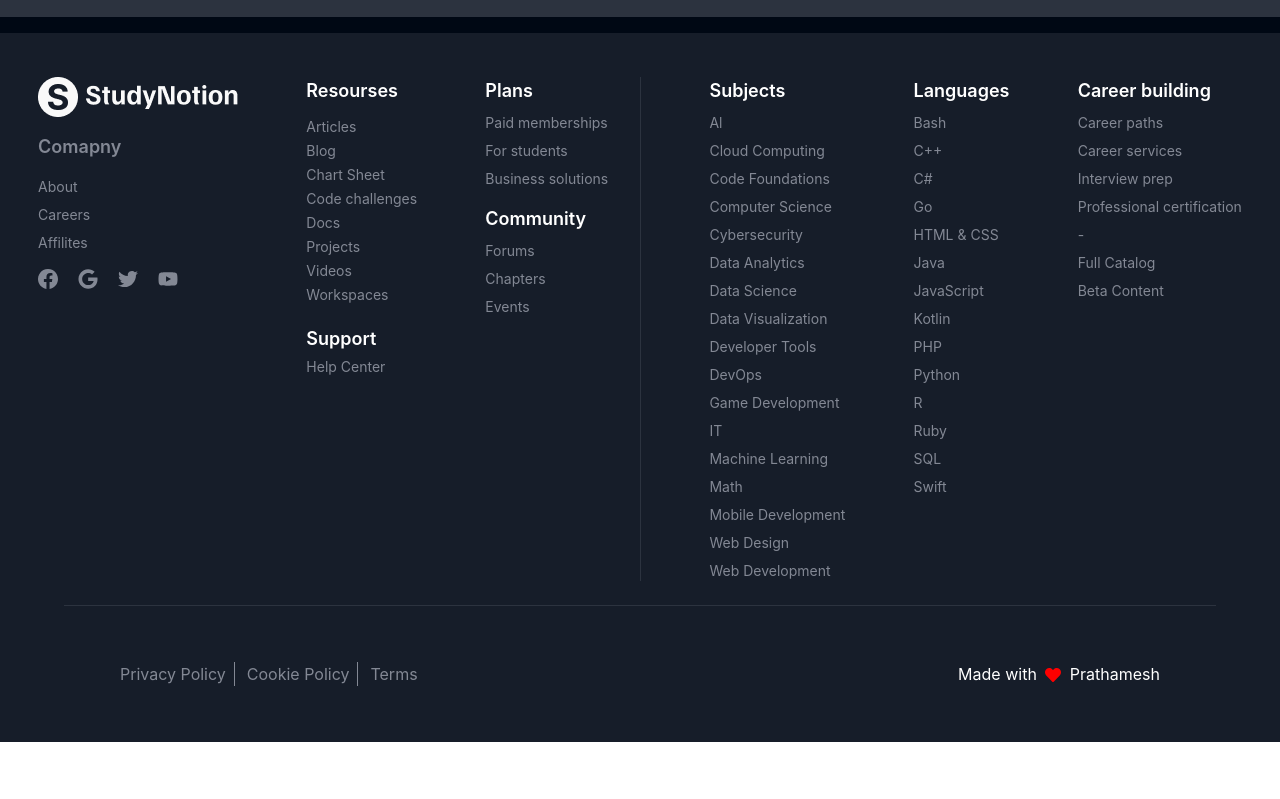
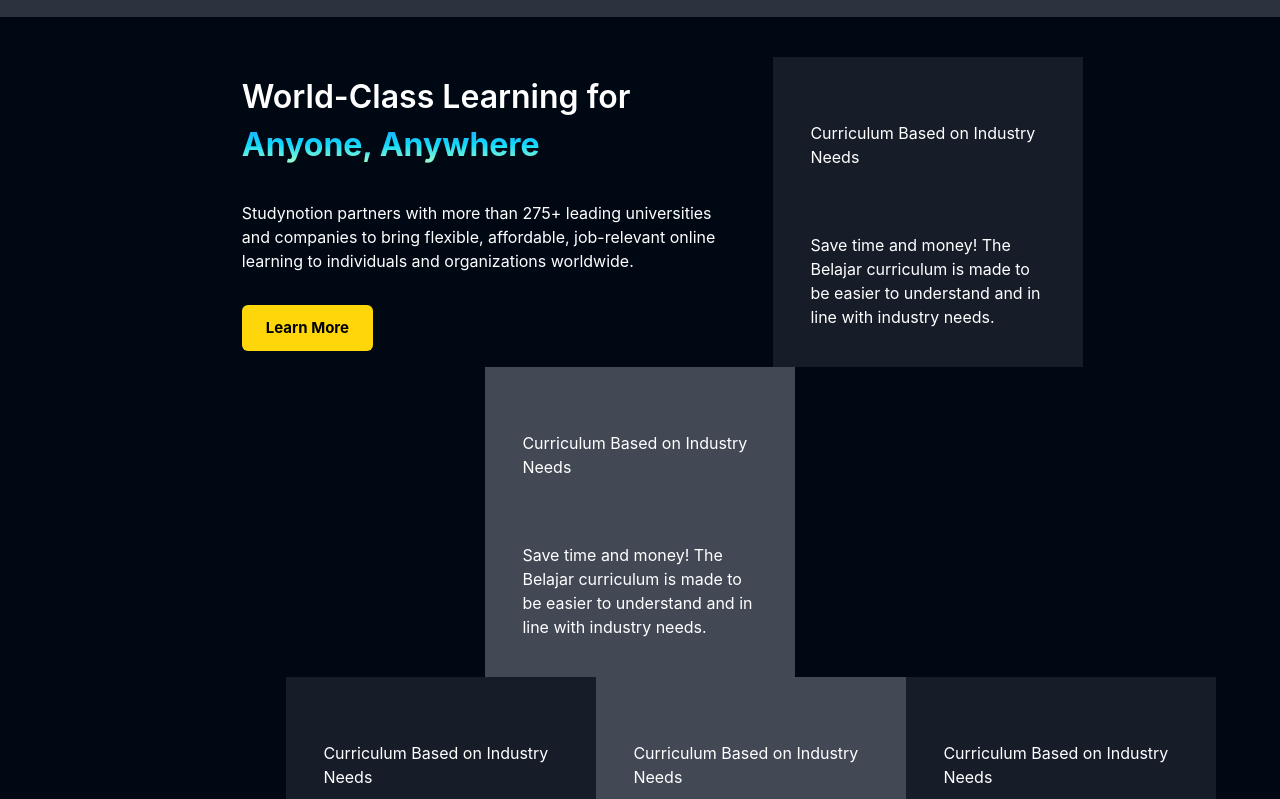
Before and after one commit to prathamesh2083/Edtech-Website, a React (Vite) app: page /about in a window 1280 px wide. Shown: the part 1761-2560 px from the top of the page. Before the commit the page ends 2503 px from the top, so only its background shows below. Built offline with nearby package versions, Linux system fonts and the light colour scheme.

Commit message:
About us updated

```diff
--- /dev/null
+++ b/src/components/Aboutpage/Box.jsx
@@ -0,0 +1,14 @@
+import React from 'react'
+
+export default function Box({heading,body,active}) {
+  return (
+    <div
+      className={` aspect-square flex flex-col justify-start gap-16 pt-16 p-8 w-[25%] min-w-[310px] text-center px-2  min-h-[220px]  ${
+        active ? "bg-richblack-800 text-white" : "bg-richblack-600"
+      } `}
+    >
+      <div className="text-start w-[80%] mx-auto">{heading}</div>
+      <div className="text-start w-[80%] mx-auto">{body}</div>
+    </div>
+  );
+}
--- a/src/pages/About.jsx
+++ b/src/pages/About.jsx
@@ -6,7 +6,8 @@
 import img3 from "../assets/Images/aboutus3.webp";
 import img4 from "../assets/Images/FoundingStory.png";
 import Footer from "../components/Homepage/Footer";
-
+import BTN from "../components/Homepage/Button";
+import Box from "../components/Aboutpage/Box.jsx";
 export default function About() {
   return (
     <div className="text-white mt-0">
@@ -98,7 +99,6 @@
             and networking opportunities.
           </div>
         </div>
-
       </div>
       <div className="px-2 text-center flex w-full justify-around h-[100px] bg-richblack-700 items-center sm:w[120%]">
         <div className="w-[25%] hover:bg-richblack-200">
@@ -117,9 +117,58 @@
           <div className="md:text-[2rem] text-[1.6rem]">50+</div>
           <div className="text-richblack-200">Awards</div>
         </div>
+      </div>
+      <div className="w-[100%] md:w-[90%] m-auto my-10 flex flex-wrap min-w-[310px] md:[600px] ">
+        <div className="w-full flex flex-wrap justify-center">
+          <div className="lg:w-[50%] w-full flex flex-col items-center text-center">
+            <div className="text-[2rem] w-full md:w-[90%] m-auto p-4 text-center md:text-start font-semibold">
+              World-Class Learning for{" "}
+              <HighlightText>Anyone, Anywhere</HighlightText>
+            </div>
+            <div className="w-full md:w-[90%] m-auto p-4  md:text-start ">
+              Studynotion partners with more than 275+ leading universities and
+              companies to bring flexible, affordable, job-relevant online
+              learning to individuals and organizations worldwide.
+            </div>
+            <div className= "  w-full md:w-[90%] m-auto p-4  md:text-start flex justify-center lg:justify-start ">
 
+            <BTN active>Learn More</BTN>
+            </div>
           </div>
 
+          <Box
+            active
+            className="w-[25%]"
+            heading="Curriculum Based on Industry Needs"
+            body="Save time and money! The Belajar curriculum is made to be easier to understand and in line with industry needs."
+          ></Box>
+          <Box
+            className="w-[25%]"
+            heading="Curriculum Based on Industry Needs"
+            body="Save time and money! The Belajar curriculum is made to be easier to understand and in line with industry needs."
+          ></Box>
+        </div>
+
+        <div className="w-full flex flex-wrap lg:justify-end justify-center">
+          <Box
+            active
+            className="w-[25%]"
+            heading="Curriculum Based on Industry Needs"
+            body="Save time and money! The Belajar curriculum is made to be easier to understand and in line with industry needs."
+          ></Box>
+          <Box
+            className="w-[25%]"
+            heading="Curriculum Based on Industry Needs"
+            body="Save time and money! The Belajar curriculum is made to be easier to understand and in line with industry needs."
+          ></Box>
+          <Box
+            active
+            className="w-[25%]"
+            heading="Curriculum Based on Industry Needs"
+            body="Save time and money! The Belajar curriculum is made to be easier to understand and in line with industry needs."
+          ></Box>
+        </div>
+      </div>
       <Footer></Footer>
     </div>
   );
```
Lines whose indentation alone changed are shown as unchanged.
